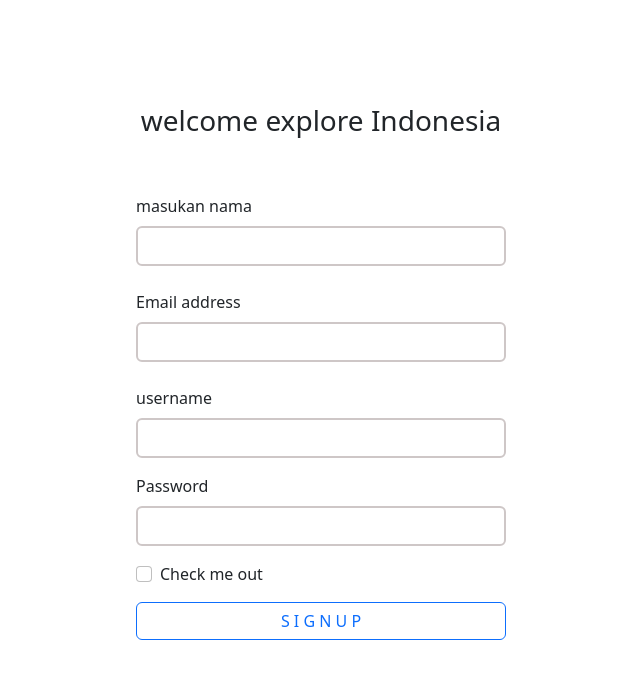
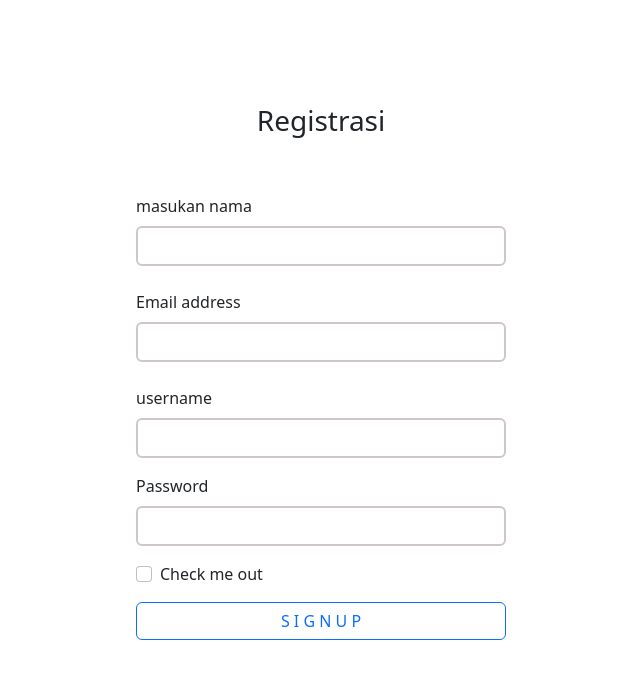
Before and after one commit to Sinaga1702/ResepMakanan, a plain HTML site: page sign Up.html in a window 1280 px wide. Shown: the whole page, without its empty margins (319-959 px from the left). Drawn offline with nearby package versions, Linux system fonts and the light colour scheme.

Commit message:
Update sign Up.html

```diff
--- a/sign Up.html
+++ b/sign Up.html
@@ -11,7 +11,7 @@
   <section class="signup">
     <div class=" card-signup-form">
      <div class="header">
-      <h3 class="text-center">welcome explore Indonesia</h3>
+      <h3 class="text-center">Registrasi</h3>
      </div>
      <div class="signup-form">
       <form>
```
